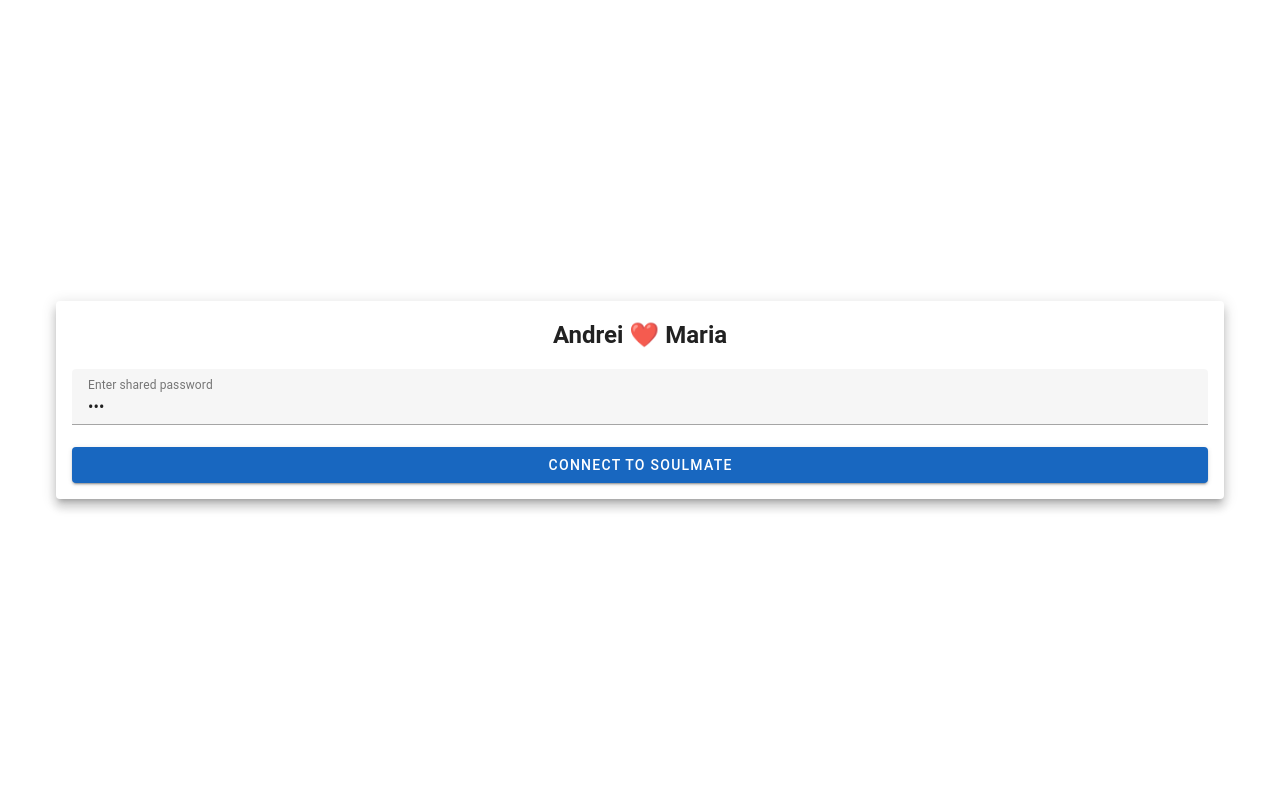
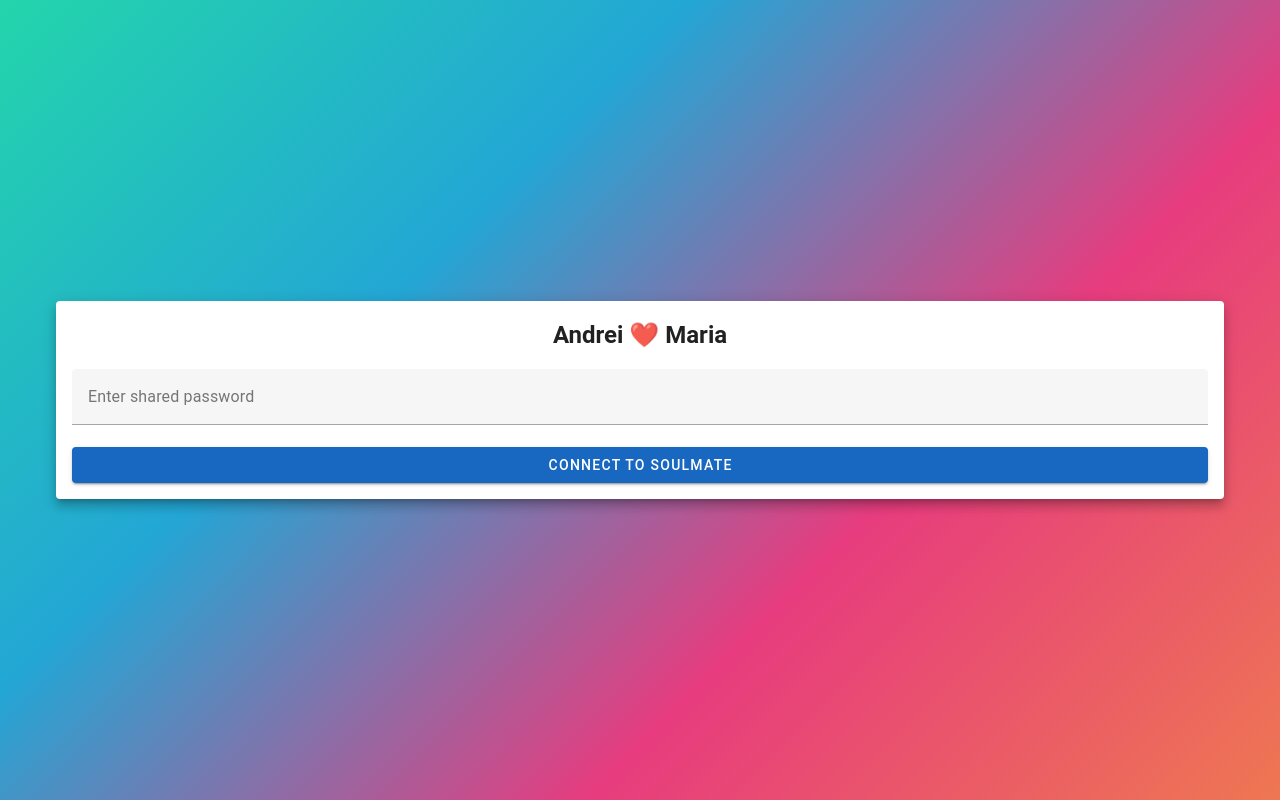
Before and after one commit to Rovniy/p2p-img-messager, a Vue app in the folder web/: page / in a window 1280 px wide. Built offline with nearby package versions, Linux system fonts and the light colour scheme.

Commit message:
some beautiful

```diff
--- a/web/App.vue
+++ b/web/App.vue
@@ -16,7 +16,7 @@
       </v-container>
 
       <v-container v-else class="d-flex flex-column align-center justify-center pa-4 text-center">
-        <span class="mb-2">🔒 Secure connection established</span>
+        <span class="mb-2 text-white">🔒 Secure connection established</span>
 
         <v-btn
             class="mb-2 text-truncate"
@@ -31,7 +31,7 @@
         <input
             type="file"
             ref="fileInputRef"
-            accept="*/*"
+            accept="image/*"
             class="d-none"
             @change="onFileSelected"
         />
@@ -45,7 +45,7 @@
             style="width: 100%"
         />
 
-        <div v-if="sendingProgress === 100" class="text-success mt-2">
+        <div v-if="sendingProgress === 100" class="text-white mt-2">
           ✅ Photo sent successfully
         </div>
 
@@ -77,7 +77,7 @@ import { useWebSocket } from './composables/useWebSocket'
 import { useWebRTC } from './composables/useWebRTC'
 import { useFileTransfer } from './composables/useFileTransfer'
 
-const password = ref('123')
+const password = ref('')
 const selectedFile = ref(null)
 const receivedPhoto = ref(null)
 const connected = ref(false)
@@ -164,4 +164,9 @@ body {
   background-color: #f5f5f5;
   font-family: 'Roboto', sans-serif;
 }
+
+.v-application {
+  background: linear-gradient(-45deg, #ee7752, #e73c7e, #23a6d5, #23d5ab) !important;
+  background-size: 400% 400%;
+}
 </style>
```
